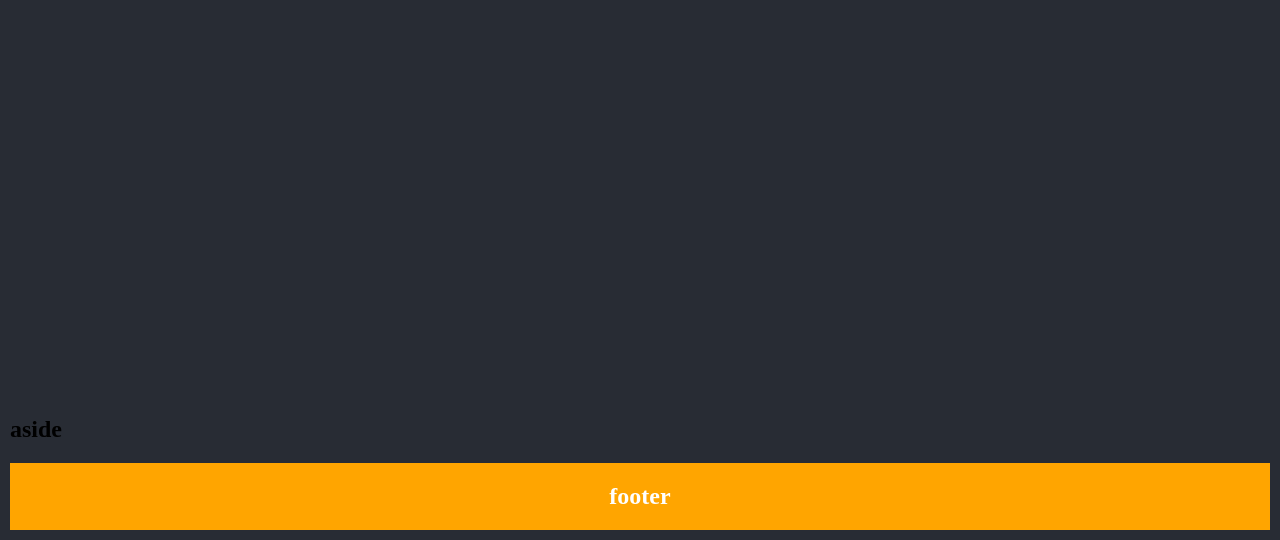
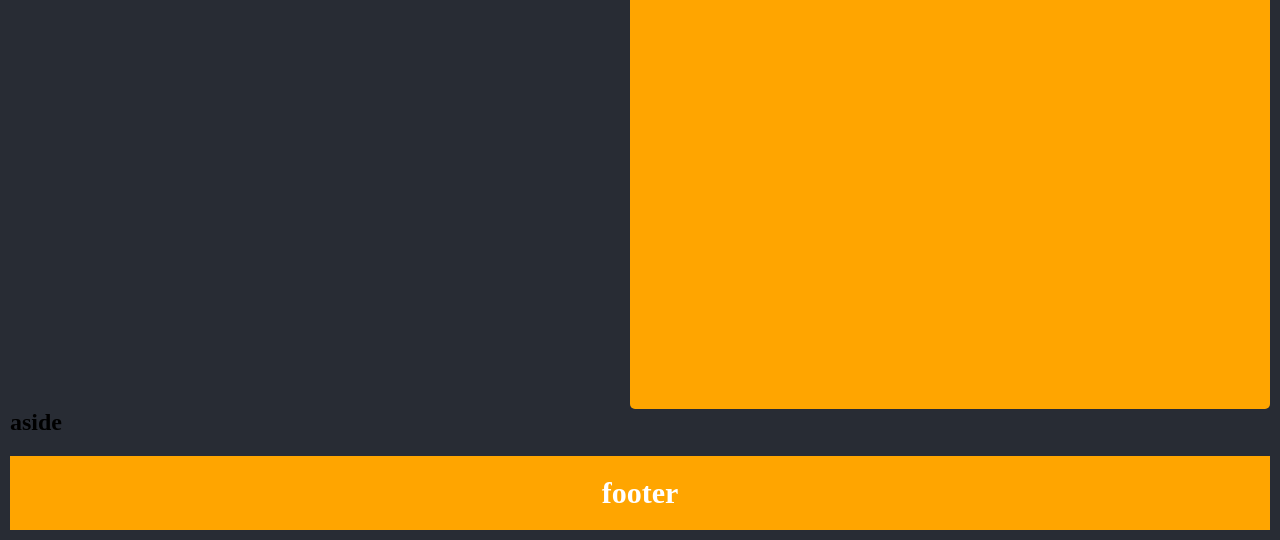
Before and after one commit to alvesxd/html.semantico, a plain HTML site: page index.html in a window 1280 px wide. Shown: the part 260-800 px from the top of the page. Drawn offline with Linux system fonts and the light colour scheme.

Commit message:
html semantico

```diff
--- a/style.css
+++ b/style.css
@@ -30,7 +30,7 @@ header,nav,footer{
     margin-top: 20px;
 }
 .rodape{
-    font-size: 20;
+    font-size: 20px;
     margin-top: 20px;
 }
 
@@ -45,3 +45,27 @@ header,nav,footer{
     flex: 2;
     gap: 20px;
 }
+.principal,.artigo-secao{
+    background-color: #ffa500;
+    padding: 20px;
+    text-align: center;
+    font-size: 20px;
+    color: white;
+    border-radius: 5px;
+}
+.secao-principal{
+    flex: 1;
+}
+.artigo-secao{
+    flex:1;
+}
+.secao-direita{
+    background-color: #ffa500;
+    padding:20px;
+    text-align: center;
+    font-size: 20px;
+    color:white;
+    flex:1.5;
+    border-radius: 5px;
+
+}
```
